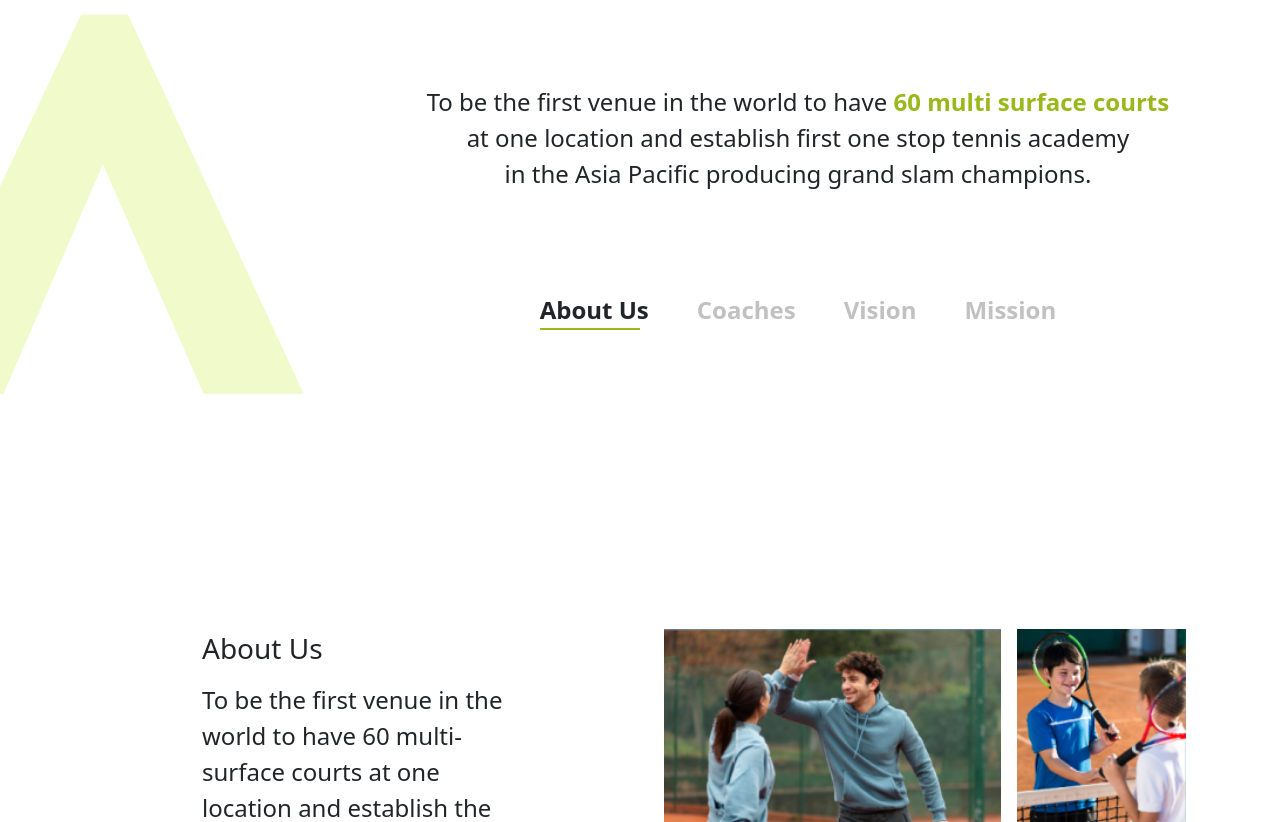
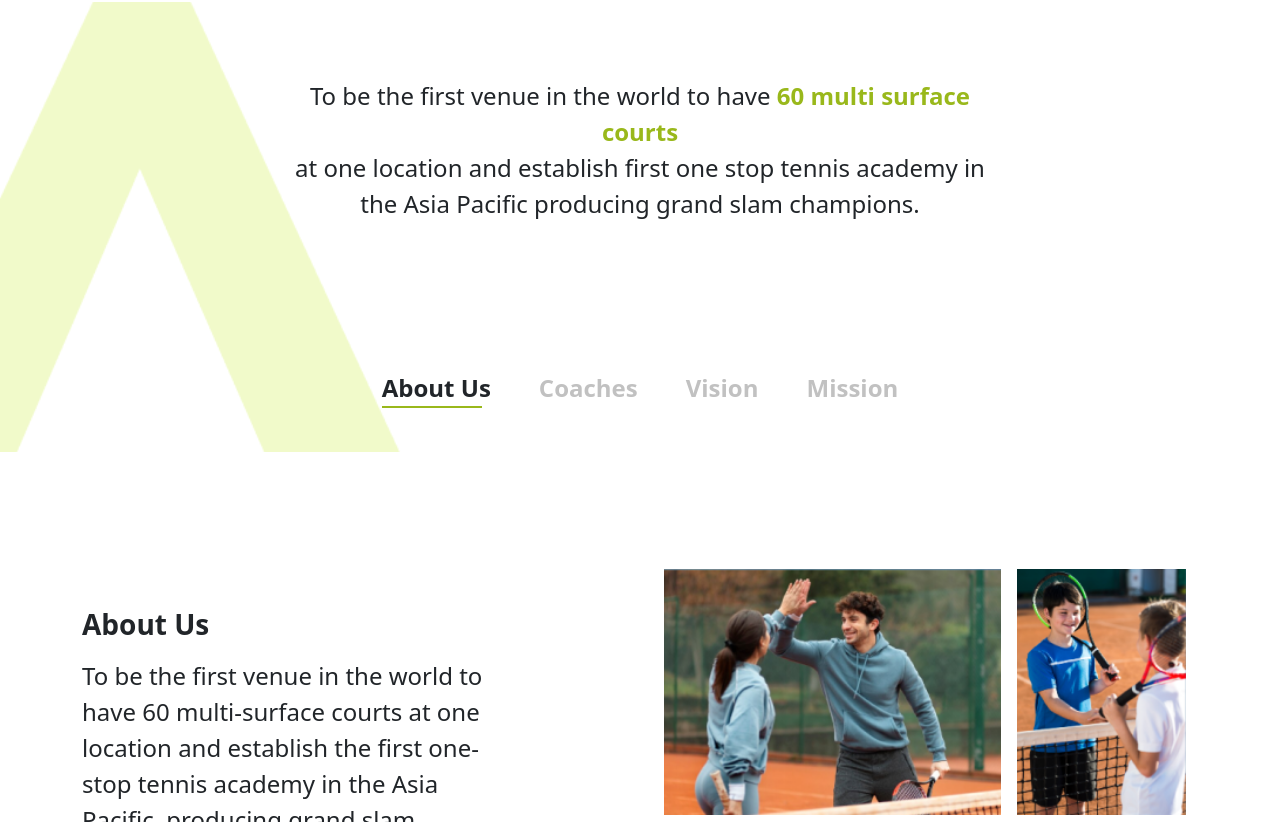
Before and after one commit to KetanMhatre/kwebmaker-test-2, a React (Vite) app: page / in a window 1280 px wide. Shown: the part 818-1640 px from the top of the page. Built offline with nearby package versions, Linux system fonts and the light colour scheme.

Commit message:
made changes

```diff
--- a/src/components/Section1.jsx
+++ b/src/components/Section1.jsx
@@ -7,6 +7,7 @@ import dot from '../assets/dot.png';
 import leftArrow from '../assets/leftArrow.png';
 import { Col, Container, Row } from 'react-bootstrap';
 import styled from 'styled-components';
+
 const Wrapper = styled.div`
   text-align: center;
   color: white;
--- a/src/components/Section2.jsx
+++ b/src/components/Section2.jsx
@@ -1,13 +1,13 @@
 import React from 'react';
+import { Col, Container, Row } from 'react-bootstrap';
 import secTwo from '../assets/secTwo.png';
-import { Col, Container, Row } from 'react-bootstrap';
 import first from '../assets/colOne.png';
 import second from '../assets/colTwo.png';
 import third from '../assets/colThree.png';
 import fourth from '../assets/colFour.png';
 import styled from 'styled-components';
 const ContentWrapper = styled.div`
-  padding: 200px 120px 120px 120px;
+  padding: 200px 120px 120px 0px;
 
   @media (max-width: 991px) {
     padding: 0px;
@@ -15,44 +15,45 @@ const ContentWrapper = styled.div`
     margin-bottom: 70px;
   }
 `;
+
 function Section2() {
   return (
-    <div style={{ marginBottom: '100px' }} id='about-us'>
-      <Container fluid style={{ padding: 0, margin: 0 }}>
-        <Row className='justify-content-around w-100'>
-          <Col md={4} className='d-none d-lg-block'>
-            <div style={{ padding: 0, margin: 0 }}>
-              <img
-                src={secTwo}
-                alt=''
-                style={{ display: 'block', margin: 0, padding: 0 }}
-              />
-            </div>
-          </Col>
+    <Container
+      fluid
+      className='position-relative'
+      style={{ overflow: 'hidden' }}
+    >
+      <div
+        style={{
+          backgroundImage: `url(${secTwo})`,
+          backgroundSize: 'cover',
+          backgroundPosition: 'center',
+          position: 'absolute',
+          top: 20,
+          left: 0,
+          width: '453.52px',
+          height: '450px',
+          zIndex: -1,
+        }}
+      ></div>
+      <Row className='pt-5'>
         <Col
-            md={8}
-            className='d-flex flex-column justify-content-center align-items-lg-start align-items-center text-center mt-5 mt-lg-0 '
+          xs={12}
+          className='p-0 d-flex justify-content-center align-items-center'
         >
-            <div>
-              <div>
           <p
-                  className='mb-0 fw-normal text-dark'
-                  style={{ fontSize: '24px' }}
+            className='mb-0 py-5 text-center'
+            style={{ maxWidth: '701px', fontSize: '24px' }}
           >
-                  <span className='d-block '>
             To be the first venue in the world to have{' '}
             <span className='fw-bold' style={{ color: '#99B81B' }}>
               60 multi surface courts
             </span>
-                  </span>
-                  <span className='d-block'>
-                    at one location and establish first one stop tennis academy
-                  </span>
-                  <span className='d-block'>
+            <br /> at one location and establish first one stop tennis academy
             in the Asia Pacific producing grand slam champions.
-                  </span>
           </p>
-              </div>
+        </Col>
+        <Col>
           <div
             className='fw-semibold d-flex gap-5 flex-wrap justify-content-center'
             style={{
@@ -68,46 +69,33 @@ function Section2() {
                   width: '100px',
                   height: '2px',
                   background: '#99B81B',
-                      cursor: 'pointer',
                 }}
               />
             </div>
             <div>
-                  <p
-                    className='mb-0'
-                    style={{ color: '#C1C1C1', cursor: 'pointer' }}
-                  >
+              <p className='mb-0' style={{ color: '#C1C1C1' }}>
                 Coaches
               </p>
             </div>
             <div>
-                  <p
-                    className='mb-0'
-                    style={{ color: '#C1C1C1', cursor: 'pointer' }}
-                  >
+              <p className='mb-0' style={{ color: '#C1C1C1' }}>
                 Vision
               </p>
             </div>
             <div>
-                  <p
-                    className='mb-0'
-                    style={{ color: '#C1C1C1', cursor: 'pointer' }}
-                  >
+              <p className='mb-0' style={{ color: '#C1C1C1' }}>
                 Mission
               </p>
             </div>
           </div>
-            </div>
         </Col>
       </Row>
-      </Container>
-
       <div className='container'>
         <Row>
           <Col lg={6} className='d-flex align-items-center'>
             <div className='d-flex justify-content-center align-items-center'>
               <ContentWrapper>
-                <h3>About Us</h3>
+                <h3 className='fw-bold'>About Us</h3>
                 <p className='mt-3' style={{ fontSize: '24px' }}>
                   To be the first venue in the world to have 60 multi-surface
                   courts at one location and establish the first one-stop tennis
@@ -213,7 +201,7 @@ function Section2() {
           </Col>
         </Row>
       </div>
-    </div>
+    </Container>
   );
 }
 
```
Also changed, not shown: src/assets/green-dot.png (added). Lines whose indentation alone changed are shown as unchanged.
